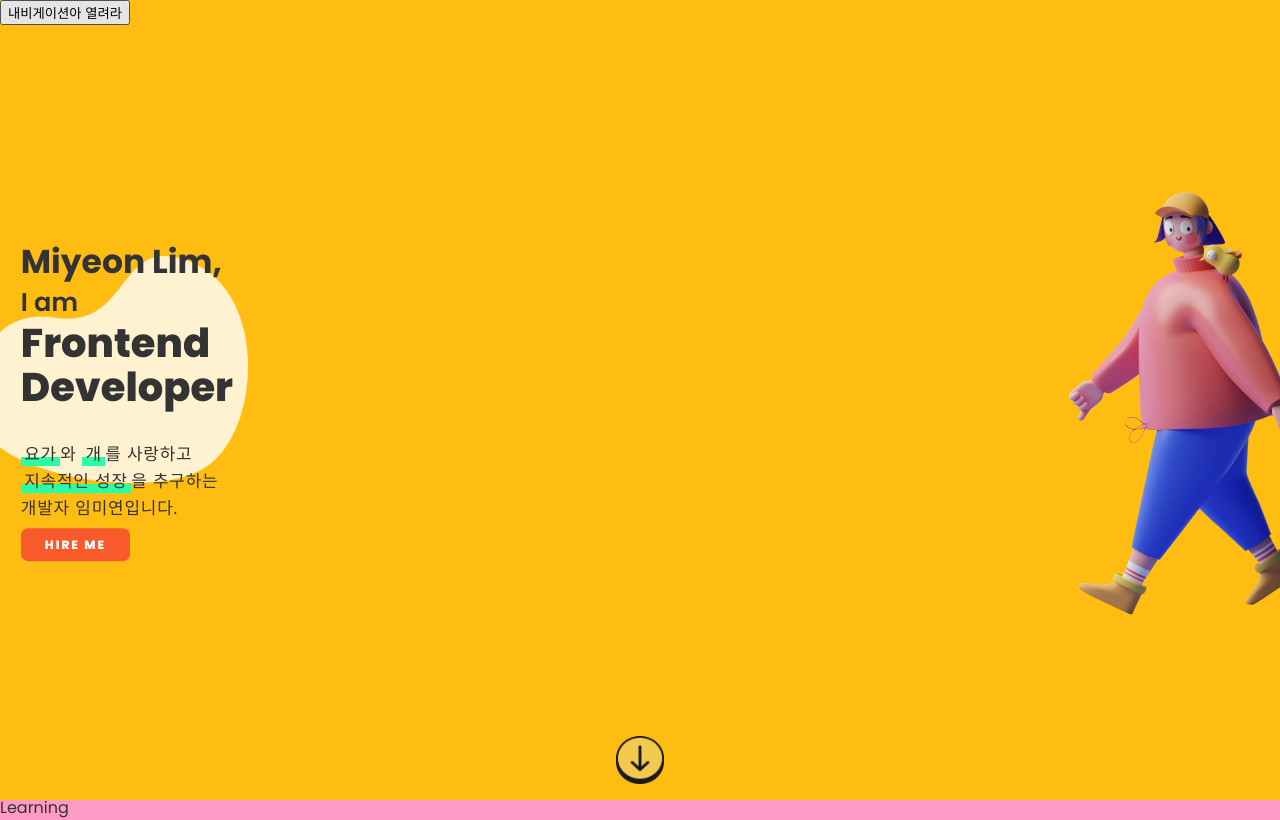
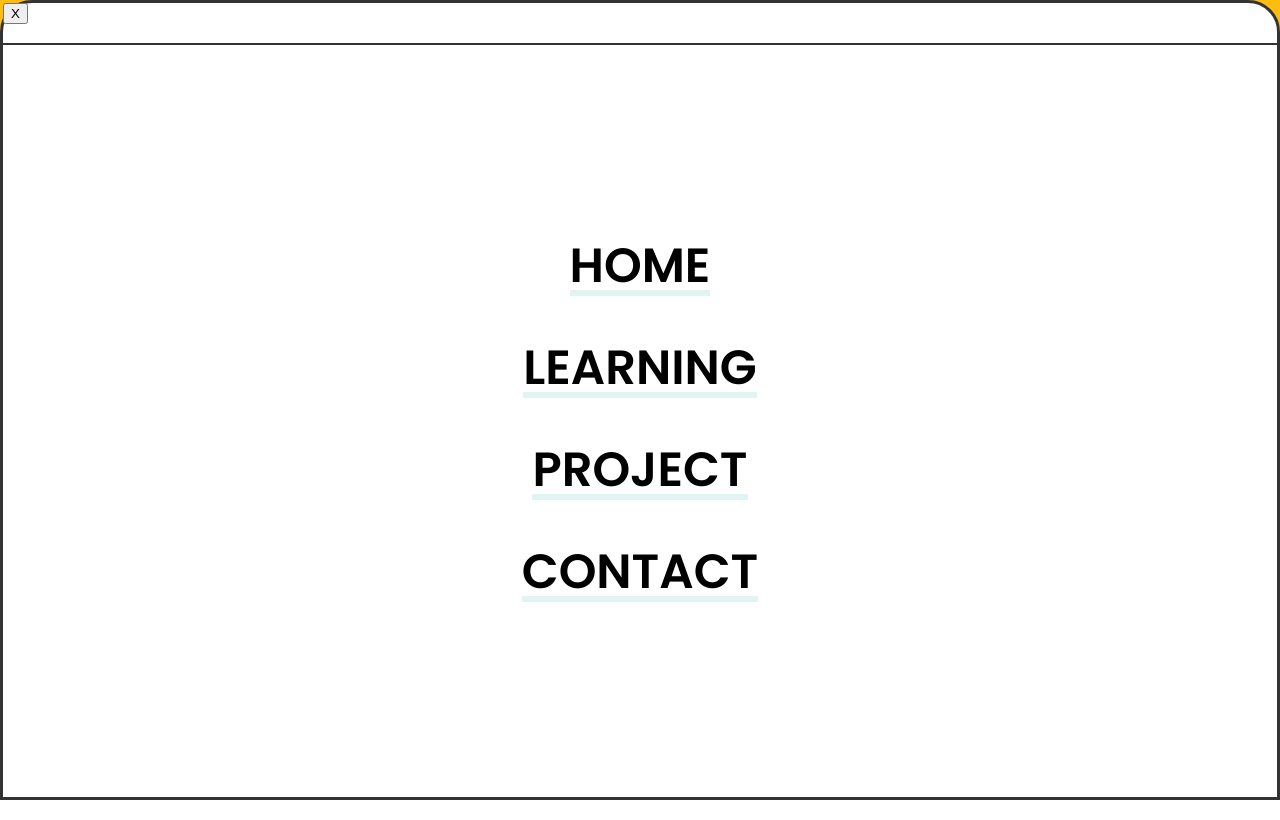
Before and after one commit to mmyeon/mmyeon-home, a React (Create React App) app: page / in a window 1280 px wide. Shown: the top 820 px of the page. Built offline with nearby package versions, Linux system fonts and the light colour scheme.

Commit message:
[feat] 태블릿 사이즈부터 navbar 상단에 나오도록 윈도우 resize 이벤트 추가

```diff
--- a/src/App.js
+++ b/src/App.js
@@ -1,4 +1,4 @@
-import React, { useState } from "react";
+import React, { useEffect, useState } from "react";
 import GlobalStyles from "./styles/GlobalStyles";
 import Router from "./Router";
 import Learning from "./components/Learning";
@@ -8,6 +8,17 @@ import Gnb from "./components/Gnb";
 
 function App() {
   const [isNavBarOpen, setIsNavBarOpen] = useState(false);
+  const [windowWidth, setWindowWidth] = useState(0);
+
+  useEffect(() => {
+    window.addEventListener("resize", handleResize);
+    setWindowWidth(window.innerWidth);
+    setIsNavBarOpen(true);
+
+    return () => {
+      window.removeEventListener("resize", handleResize);
+    };
+  }, []);
 
   return (
     <>
@@ -16,6 +27,7 @@ function App() {
         openNavBar={openNavBar}
         closeNavBar={closeNavBar}
         isNavBarOpen={isNavBarOpen}
+        windowInnerWidth={windowWidth}
       />
       <Router />
 
@@ -36,6 +48,10 @@ function App() {
   function closeNavBar() {
     setIsNavBarOpen(false);
   }
+
+  function handleResize() {
+    setWindowWidth(window.innerWidth);
+  }
 }
 
 export default App;
--- a/src/components/Gnb/index.js
+++ b/src/components/Gnb/index.js
@@ -1,12 +1,20 @@
 import React from "react";
 import HambergurBtn from "./HambergurBtn";
 import NavBar from "./NavBar";
+import { DEVICE_WIDTH_TABLET } from "../../device";
 
-const Gnb = ({ isNavBarOpen, openNavBar, closeNavBar }) => {
+const Gnb = ({ isNavBarOpen, openNavBar, closeNavBar, windowInnerWidth }) => {
   return (
     <div>
-      {!isNavBarOpen && <HambergurBtn openNavBar={openNavBar} />}
-      {isNavBarOpen && <NavBar closeNavBar={closeNavBar} />}
+      {windowInnerWidth >= `${DEVICE_WIDTH_TABLET}` ? (
+        <NavBar />
+      ) : (
+        <>
+          {" "}
+          {!isNavBarOpen && <HambergurBtn openNavBar={openNavBar} />}
+          {isNavBarOpen && <NavBar closeNavBar={closeNavBar} />}
+        </>
+      )}
     </div>
   );
 };
```
